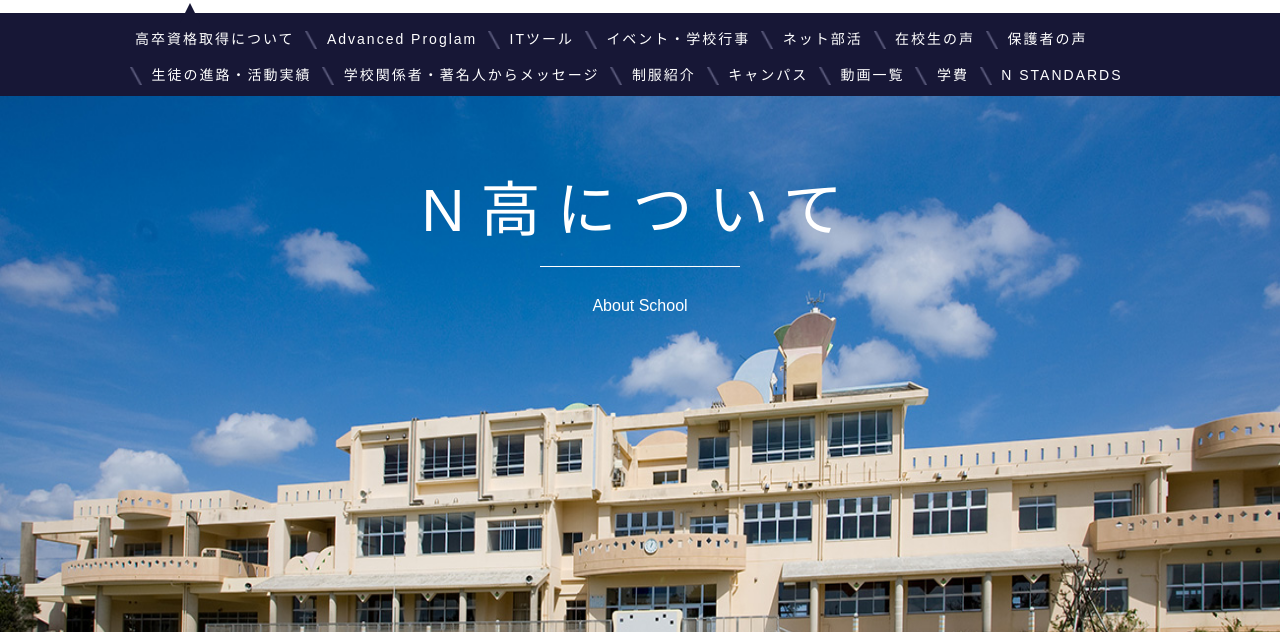
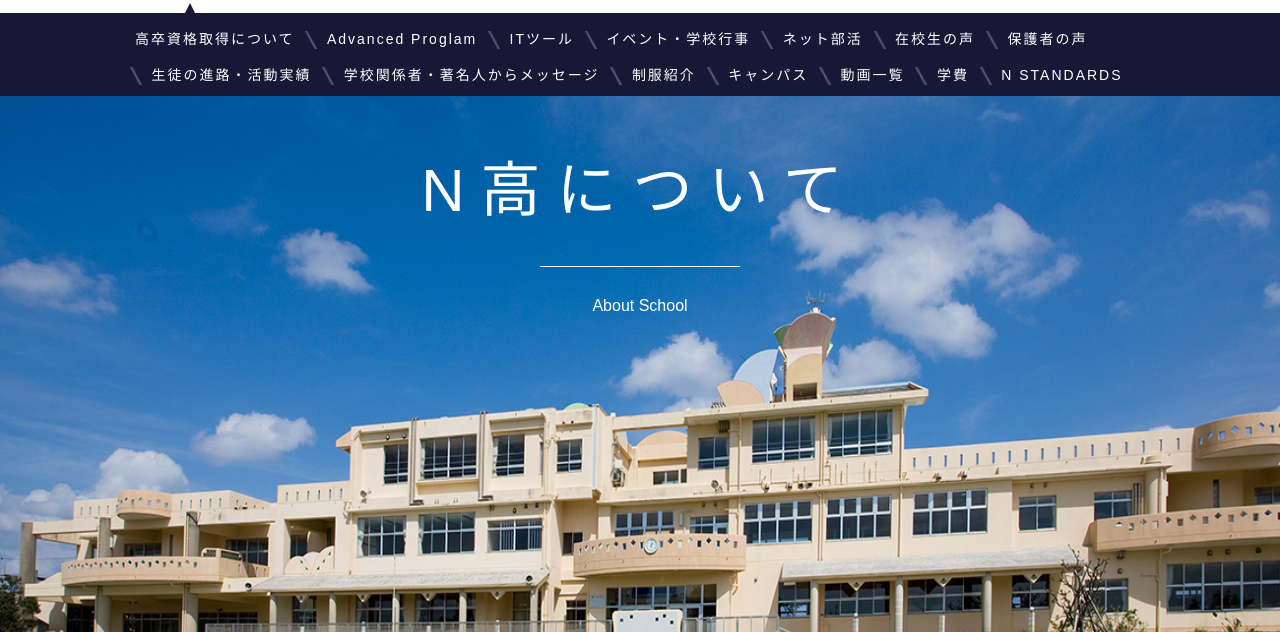
Before and after one commit to hi826tde/nkou, a plain HTML site: page index.html in a window 1280 px wide. Shown: the part 168-800 px from the top of the page. Drawn offline with Linux system fonts and the light colour scheme.

Commit message:
N高模写　修正

```diff
--- a/css/style.css
+++ b/css/style.css
@@ -308,9 +308,10 @@ a {
     padding: 30px 0;
     border-top: #fff 1px solid;
 }
-.ontext p {
+.ontext h1 {
     font-size: 60px;
     letter-spacing: 16px;
+    font-weight: 500;
 }
 .bottomnavi  {
     border-bottom: 1px solid #E1E1E1;
--- a/index.html
+++ b/index.html
@@ -161,7 +161,7 @@
             <div class="schoolimage">
                 <img src="images/about_mainimage01.jpg" alt="school画像">
                 <div class="ontext">
-                    <p>N高について</p>
+                    <h1>N高について</h1>
                     <span>About School</span>
                 </div>
             </div>
```
